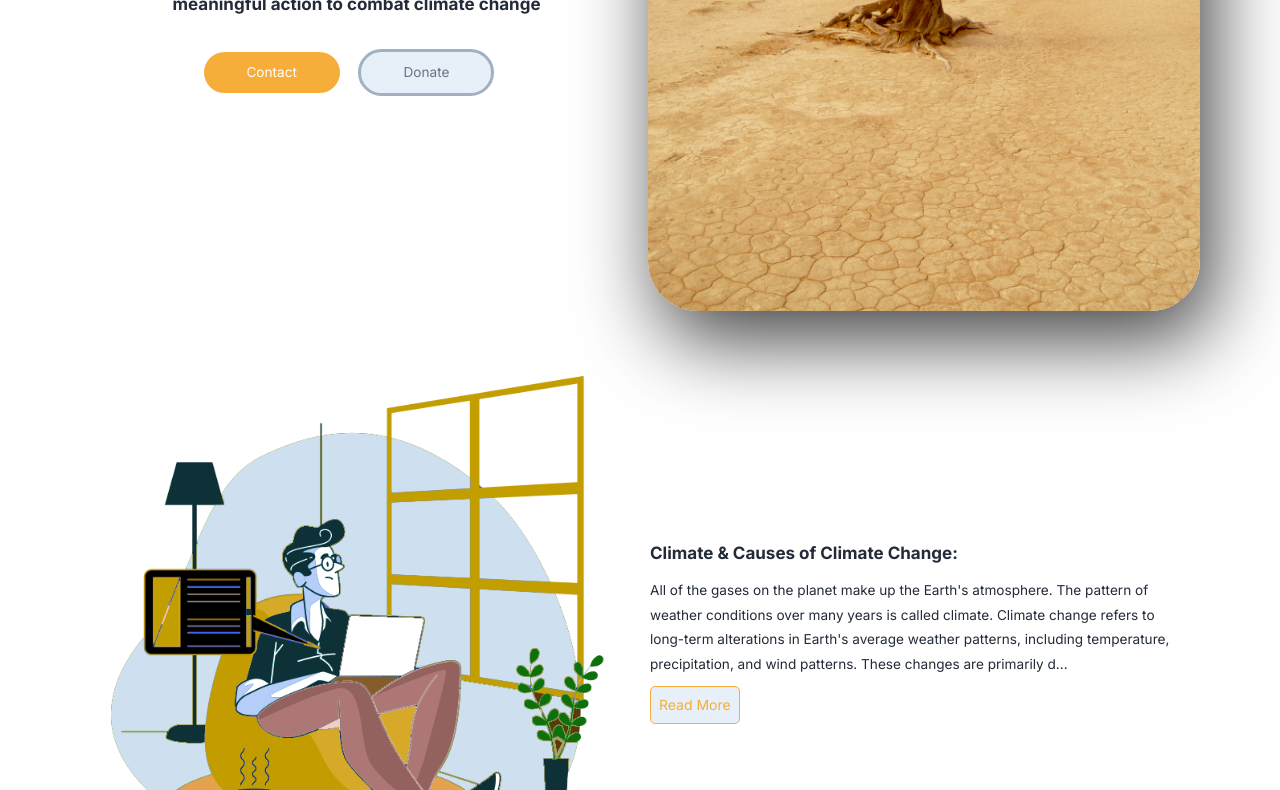
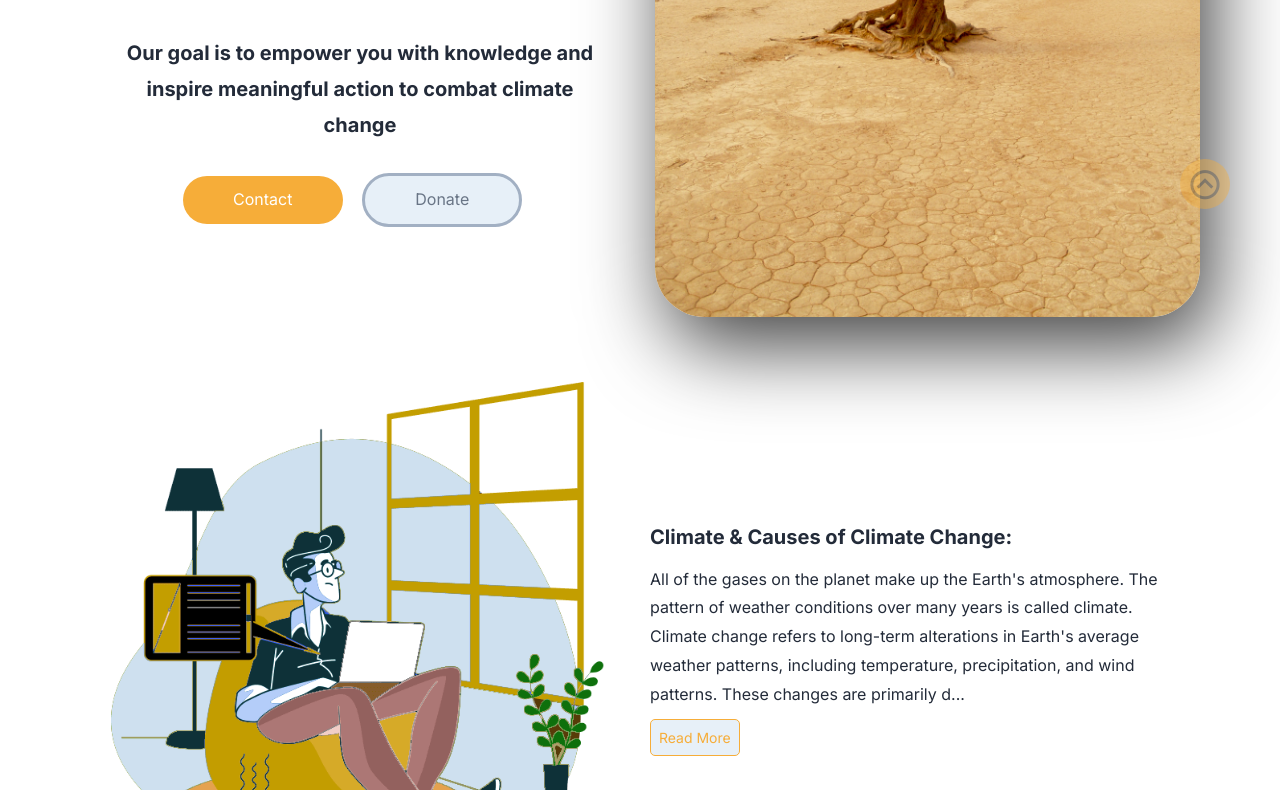
Before and after one commit to BENNI-GITHUB/project-02-climate-change, a plain HTML site: page index.html in a window 1280 px wide. Shown: the part 541-1331 px from the top of the page. Drawn offline with nearby package versions, Linux system fonts and the light colour scheme.

Commit message:
creating up button

```diff
--- a/assets/css/style.css
+++ b/assets/css/style.css
@@ -617,6 +617,33 @@ footer b {
     transform: scale(1.3);
 }
 
+.up {
+    width: 50px;
+    height: 50px;
+    background-color: var(--accent);
+    text-align: center;
+    line-height: 50px;
+    position: fixed;
+    bottom: 50px;
+    right: 50px;
+    border-radius: 50%;
+    z-index: 1;
+    opacity: .4;
+  }
+
+  .up:hover {
+    transform: scale(1.02);
+    opacity: .8;
+  }
+
+  .up a i{
+    color: #2b2b2bb6;
+    font-size: 35px;
+    margin:0 auto;
+    line-height: 52px;
+  }
+
+
 .behnam {
     text-align: center;
     margin-top: 10px;
@@ -626,13 +653,13 @@ footer b {
 
 @media (min-width: 550px) {
     :root {
-        --fs-4: 15px;
+      --fs-base: 0.9rem;
     }
   }
 
   @media (max-width: 650px) {
     :root {
-        --fs-1: 36px;
+      --fs-1: 2.25rem;
     }
 
     .container {
@@ -642,7 +669,6 @@ footer b {
     .navbar {
       padding: 30px 0;
     }
-
     .people-box-container {
       flex-direction: column;
     }
@@ -652,7 +678,6 @@ footer b {
       height: 300px;
       margin-left: 0;
     }
-
     .contact {
       flex-direction: column;
     }
@@ -674,21 +699,19 @@ footer b {
     .container {
       max-width: 800px;
     }
-
-    .main-page {
+    .main-page{
       flex-direction: column;
       height: 100vh;
     }
 
-    .main-page .back-photo {
+    .main-page .back-photo{
       width: 90%;
     }
+    .main-page .back-text{
+      width: 90%;
 
-    .main-page .back-text {
-        width: 90%;
     }
-
-    .back-text .text-btn a {
+    .back-text .text-btn a{
       margin-bottom: 15px;
     }
 
@@ -700,12 +723,11 @@ footer b {
       justify-content: center;
       align-content: flex-start;
     }
-
     .blog2 {
       flex-direction: column-reverse;
     }
 
-    .blog-photo {
+    .blog-photo{
       width: 100%;
       height: 500px;
       margin-bottom: 10px;
@@ -716,12 +738,15 @@ footer b {
       height: auto;
       padding: 0;
     }
+
+
+
   }
 
   @media (min-width: 1024px) {
     :root {
-        --fs-4: 16px;
-        --fs-1: 48px;
+      --fs-base: 16px;
+      --fs-1: 68px;
     }
 
     .container {
@@ -731,6 +756,8 @@ footer b {
     header .btn-group {
       display: none;
     }
+
+
 
     header .flex-wrapper {
       display: flex;
@@ -790,4 +817,6 @@ footer b {
     .theme-btn-desktop.dark::before {
       left: calc(100% - 24px);
     }
+
+
   }
--- a/index.html
+++ b/index.html
@@ -330,6 +330,9 @@
         </div>
     </div>
     <hr>
+    <div class="up">
+        <a href="#"><i class="bx bx-chevron-up-circle"></i></a>
+    </div>
     <p class="behnam">Designed and Developed by <cite><b>Behnam Pordavam</b></cite> Sep-2023</p>
 </footer>
 
```
Lines whose indentation alone changed are shown as unchanged.
